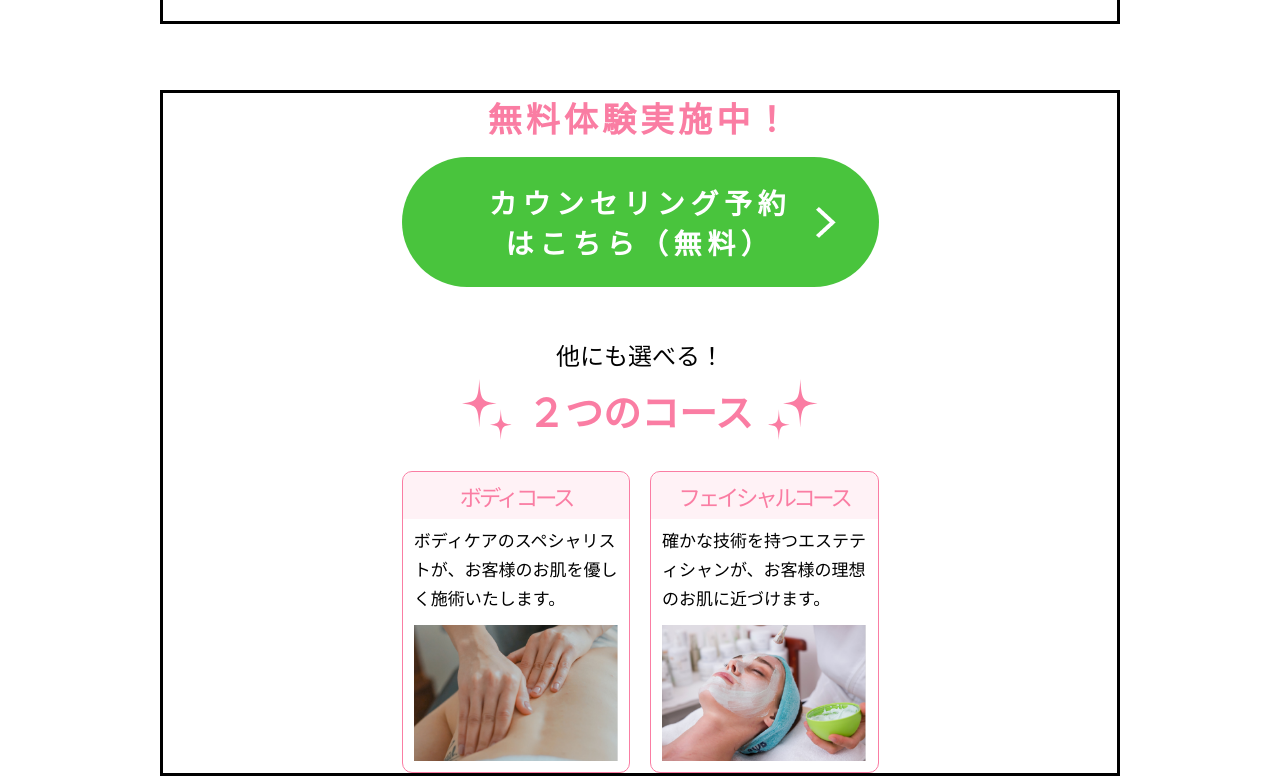
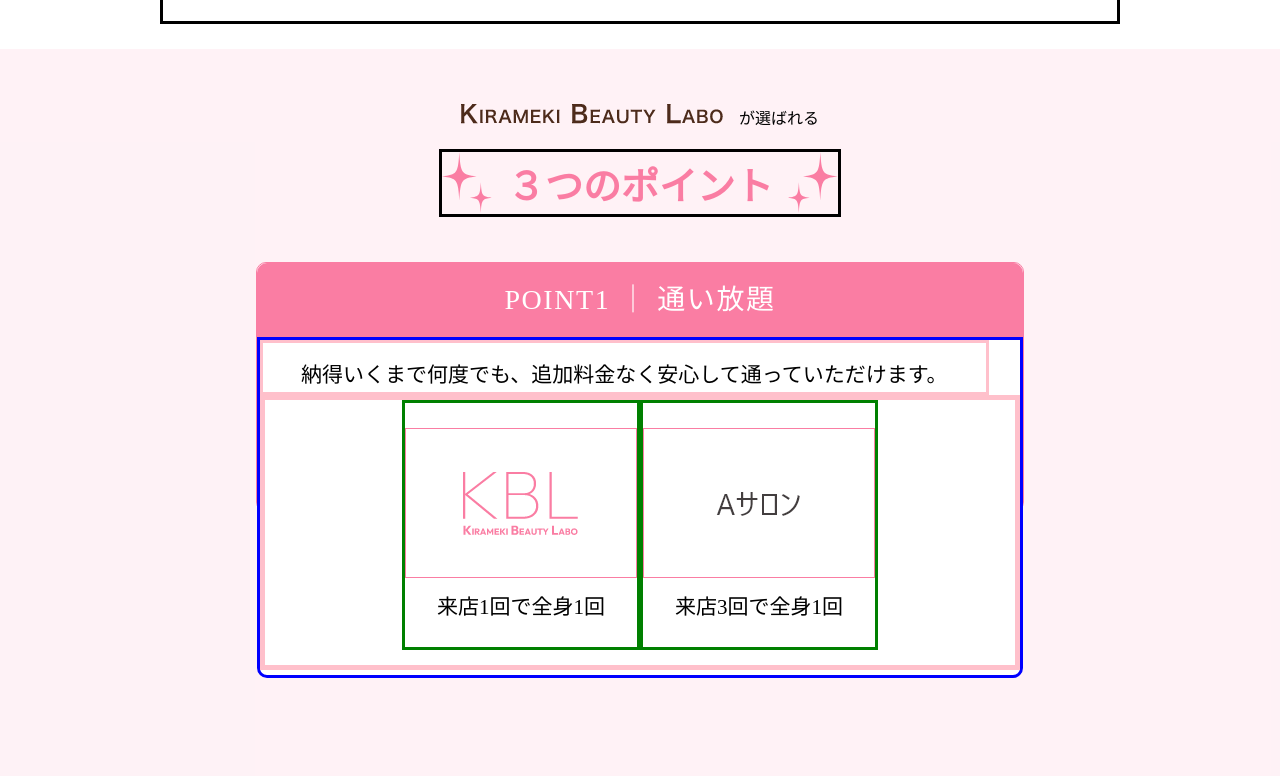
Before and after one commit to NaokoSugawara/lp3, a website: page index.html in a window 1280 px wide. Shown: the part 1891-2667 px from the top of the page. Drawn offline with nearby package versions, Linux system fonts and the light colour scheme.

Commit message:
adding 3 points

```diff
--- a/assets/script/script.js
+++ b/assets/script/script.js
@@ -17,14 +17,15 @@
 
 document.addEventListener('DOMContentLoaded', function () {
   new Splide('.splide', {
-      type   : 'loop',  // Ensures infinite looping
-      perPage: 1,      // Shows exactly 3 slides
-      perMove: 1,      // Moves one slide at a time
-      gap: '10px',     // Adjust spacing between slides if necessary
-      // focus: 'center', // Ensures active slide stays centered
-      breakpoints: {   // Adjusts slides per view for smaller screens
+      type   : 'slide',
+      perPage: 3,
+      perMove: 1,
+      gap: '5%',
+      arrows: false,
+
+      breakpoints: {
           1024: { perPage: 2 },
-          768: { perPage: 1 }
+          767: { perPage: 1 }
       }
   }).mount();
 });
--- a/assets/style/style.css
+++ b/assets/style/style.css
@@ -26,7 +26,7 @@
 
 
 
-
+/* 1 */
 /* header */
 header {
   width: 100%;
@@ -158,7 +158,7 @@
 
 
 
-
+/* 2 */
 /* top */
 .section__top {
   width: 100%;
@@ -454,7 +454,7 @@
 
 
 
-
+/* 3 */
 /* campaign */
 .section__campaign {
   width: 100%;
@@ -597,7 +597,7 @@
 
 
 
-
+/* 4 */
 /* free-trial */
 .section__trial {
   width: 100%;
@@ -737,21 +737,132 @@
 }
 
 
+/* 5 */
+/* 3 points */
+.section__threepoints {
+  width: 100%;
+  height: 1000px;
+  display: flex;
+  flex-direction: column;
+  /* justify-content: center; */
+  align-items: center;
+  background-color: rgba(250, 125, 163, 0.1);
+  padding-top: 55px;
+}
+
+.section__threepoints > p {
+  margin-bottom: 20px;
+}
+
+.threepoints__subject {
+  display: flex;
+  flex-direction: row;
+  justify-content: center;
+  align-items: center;
+  margin-bottom: 45px;
+}
+
+.point__box {
+  width: 60%;
+  max-width: 1000px;
+  height: 250px;
+  display: flex;
+  flex-direction: column;
+  justify-content: start;
+  align-items: center;
+  border-radius: 10px; /* Rounded corners */
+  border: 1px solid #FA7DA3;
+}
+
+.point__box--row1 {
+  width: 100%;
+  height: 74px;
+  line-height: 74px;
+  display: flex;
+  justify-content: center;
+  align-items: center;
+  background-color: #FA7DA3;
+  color: white;
+  font-size: 28px;
+  letter-spacing: 0.1rem;
+  border-top-left-radius: 10px;
+  border-top-right-radius: 10px;
+}
+
+.point__box--row2 {
+  width: 100%;
+  display: flex;
+  flex-direction: column;
+  justify-content: center;
+  align-items: start;
+  /* align-items: center; */
+  background-color: white;
+  font-size: 25px;
+  padding-bottom: 5px;
+  border-bottom-left-radius: 10px;
+  border-bottom-right-radius: 10px;
+}
+
+.point__desc1 {
+  padding: 2% 5% 0.5%;
+  font-size: 21px;
+}
+
+.point__desc2 {
+  width: 100%;
+  display: flex;
+  flex-direction: row;
+  justify-content: space-around;
+  align-items: center;
+  padding: 0px 18% 15px;
+}
+
+.desc2__outer {
+  width: 100%;
+  height: 250px;
+  display: flex;
+  flex-direction: column;
+  justify-content: center;
+  align-items: center;
+}
+
+.desc2__logo {
+  width: 100%;
+  max-width: 250px;
+  height: 150px;
+  display: flex;
+  justify-content: center;
+  align-items: center;
+  padding: 20% 25%;
+  border: 1px solid #FA7DA3;
+}
+
+.desc2__logo__below {
+  padding-top: 5%;
+  padding-bottom: 1%;
+  font-size: 21px;
+}
 
 
 
+
+
+
+
+
+/* 6 */
 /* trial-courses */
-.section__trial3 {
+.section__trial2 {
   /* height: 850px; */
   height: auto;
   padding-bottom: 70px;
 }
 
-.section__trial3 ul li:nth-child(3) {
+.section__trial2 ul li:nth-child(3) {
   margin-bottom: 7px;
 }
 
-.section__trial3 ul li:nth-child(4) {
+.section__trial2 ul li:nth-child(4) {
   display: flex;
   flex-direction: row;
   justify-content: center;
@@ -759,7 +870,7 @@
   margin-bottom: 30px;
 }
 
-.section__trial3 ul li:nth-child(5) {
+.section__trial2 ul li:nth-child(5) {
   width: 50%;
   display: flex;
   flex-direction: row;
@@ -833,22 +944,22 @@
 }
 
 @media screen and (max-width: 767px) {
-  .section__trial3 {
+  .section__trial2 {
     height: auto;
   }
   /* .trial__courses__line2 {
     margin-bottom: 0px;
   } */
-  .section__trial3 ul li:nth-child(2) {
+  .section__trial2 ul li:nth-child(2) {
     margin-bottom: 60px;
   }
-  .section__trial3 ul li:nth-child(3) {
+  .section__trial2 ul li:nth-child(3) {
     margin-bottom: 7px;
   }
-  .section__trial3 ul li:nth-child(4) {
+  .section__trial2 ul li:nth-child(4) {
     margin-bottom: 25px;
   }
-  .section__trial3 ul li:nth-child(5) {
+  .section__trial2 ul li:nth-child(5) {
     width: 100%;
     flex-direction: column;
     /* justify-content: space-between;
@@ -864,7 +975,7 @@
 
 
 
-
+/* 7 */
 /* reviews */
 .section__reviews {
   width: 100%;
@@ -873,7 +984,7 @@
   justify-content: center;
   background-color: #FDF0F5;
   padding-top: 41px;
-  padding-bottom: 25px;
+  padding-bottom: 40px;
 }
 
 .section__reviews div {
@@ -901,9 +1012,11 @@
 .outer {
   display: flex;
   justify-content: center;
+  background-color: #FDF0F5;
+  padding-bottom: 100px;
 }
 .splide {
-  width: 80%;
+  width: 75%;
 }
 /* .splide__track {
   overflow: hidden;
@@ -913,10 +1026,11 @@
   width: 100%;
   display: flex;
   justify-content: space-between;
+  /* background-color: #FDF0F5; */
 }
 
 /* .splide__slide {
-  width: 100%;
+  background-color: white;
 } */
 
 
@@ -962,20 +1076,20 @@
 
 
 
-
+/* 8 */
 /* free-trial2 */
-.section__trial2 {
+.section__trial3 {
   height: 280px;
 }
 
 @media screen and (max-width: 767px) {
-  .section__trial2 {
+  .section__trial3 {
     height: 210px;
   }
 }
 
 
-
+/* 9 */
 /* footer */
 footer {
   width: 100%;
--- a/index.html
+++ b/index.html
@@ -28,6 +28,7 @@
 </head>
 <body>
 
+    <!-- １ -->
     <header class="header__pc">
         <!-- <div class="header__logo" style="border: 3px solid black;"><a href="/"></a></div> -->
         <div class="header__logo"><a href="/"><img src="/lp3/assets/images/logo.png" alt="ロゴ"></a></div>
@@ -47,6 +48,8 @@
         <div style="border: 3px solid blue;" class="header__button header__button2"><a href="/reservation/"><img src="/lp3/assets/images/counseling_sp.png" alt=""></a></div>
 
     </header>
+
+    <!-- ２ -->
     <section style="border: 3px solid blue;" class="section__top">
         <div style="border: 3px solid red;" class="top__container">
             <div class="top__item1 noto-serif-jp-regular">
@@ -75,7 +78,7 @@
 
 
 
-
+    <!-- ３  -->
     </section>
     <section class="section__campaign">
         <ul>
@@ -90,6 +93,8 @@
             <li>クレンジング/洗顔/フェイスヒーリング/ 整肌</li>
         </ul>
     </section>
+
+    <!-- ４ -->
     <section class="section__trial">
         <ul style="border: 3px solid black;" >
             <!-- <li><span class="campaign__slash--left"></span>今だけ！<span class="campaign__slash--right"></span></li> -->
@@ -105,7 +110,46 @@
         </ul>
     </section>
 
-    <section class="section__trial section__trial3">
+
+
+    <!-- ５ -->
+    <section class="section__threepoints">
+        <p><img src="/lp3/assets/images/kbl_full.png" alt="">　が選ばれる</p>
+        <div class="threepoints__subject" style="border: 3px solid black;" >
+            <img src="/lp3/assets/images/stars_left.png" alt="きらきら">
+            <div class="trial__courses__line2 noto-sans-jp-bold">３つのポイント</div>
+            <img src="/lp3/assets/images/stars_right.png" alt="きらきら">
+        </div>
+        <div class="point__box">
+            <div class="point__box--row point__box--row1 noto-serif-jp-regular">POINT1 ｜ 通い放題</div>
+            <div class="point__box--row point__box--row2 noto-serif-jp-regular" style="border: 3px solid blue;">
+                <p class="point__desc1" style="border: 3px solid pink;">納得いくまで何度でも、追加料金なく安心して通っていただけます。</p>
+                <div class="point__desc2" style="border: 5px solid pink;">
+                    <div class="desc2__outer" style="border: 3px solid green;">
+                        <div class="desc2__logo">
+                            <img src="/lp3/assets/images/kbl.png" alt="ロゴ">
+                        </div>
+                        <p class="desc2__logo__below noto-serif-jp-regular">来店1回で全身1回</p>
+                    </div>
+                    <div class="desc2__outer" style="border: 3px solid green;">
+                        <div class="desc2__logo">
+                            <img src="/lp3/assets/images/salon.png" alt="ロゴ">
+                        </div>
+                        <p class="desc2__logo__below noto-serif-jp-regular">来店3回で全身1回</p>
+                    </div>
+                </div>
+            </div>
+        </div>
+    </section>
+
+
+x
+
+
+
+
+    <!-- ６ -->
+    <section class="section__trial section__trial2">
         <ul style="border: 3px solid black;" >
             <!-- <li><span class="campaign__slash--left"></span>今だけ！<span class="campaign__slash--right"></span></li> -->
             <li class="noto-serif-jp-semibold">無料体験実施中！</li>
@@ -143,6 +187,8 @@
         </ul>
     </section>
 
+
+    <!-- ７　カルーセル -->
     <section class="section__reviews">
         <div>
             <img src="/lp3/assets/images/stars_left.png" alt="きらきら">
@@ -219,8 +265,8 @@
 
 
 
-
-    <section class="section__trial section__trial2">
+<!-- ８ -->
+    <section class="section__trial section__trial3">
         <ul style="border: 3px solid black;" >
             <!-- <li><span class="campaign__slash--left"></span>今だけ！<span class="campaign__slash--right"></span></li> -->
             <li class="noto-serif-jp-semibold">無料体験実施中！</li>
@@ -229,6 +275,8 @@
             </li>
         </ul>
     </section>
+
+    <!-- ９ -->
     <footer>
         <div class="footer__pc"><a href="/"><img src="/lp3/assets/images/logo_footer.png" alt="ロゴ"></a></div>
         <div class="footer__sp"><a href="/"><img src="/lp3/assets/images/logo_footer_sp.png" alt="ロゴ"></a></div>
```
Also changed, not shown: assets/images/kbl.png (added), assets/images/kbl_full.png (added), assets/images/salon.png (added).
